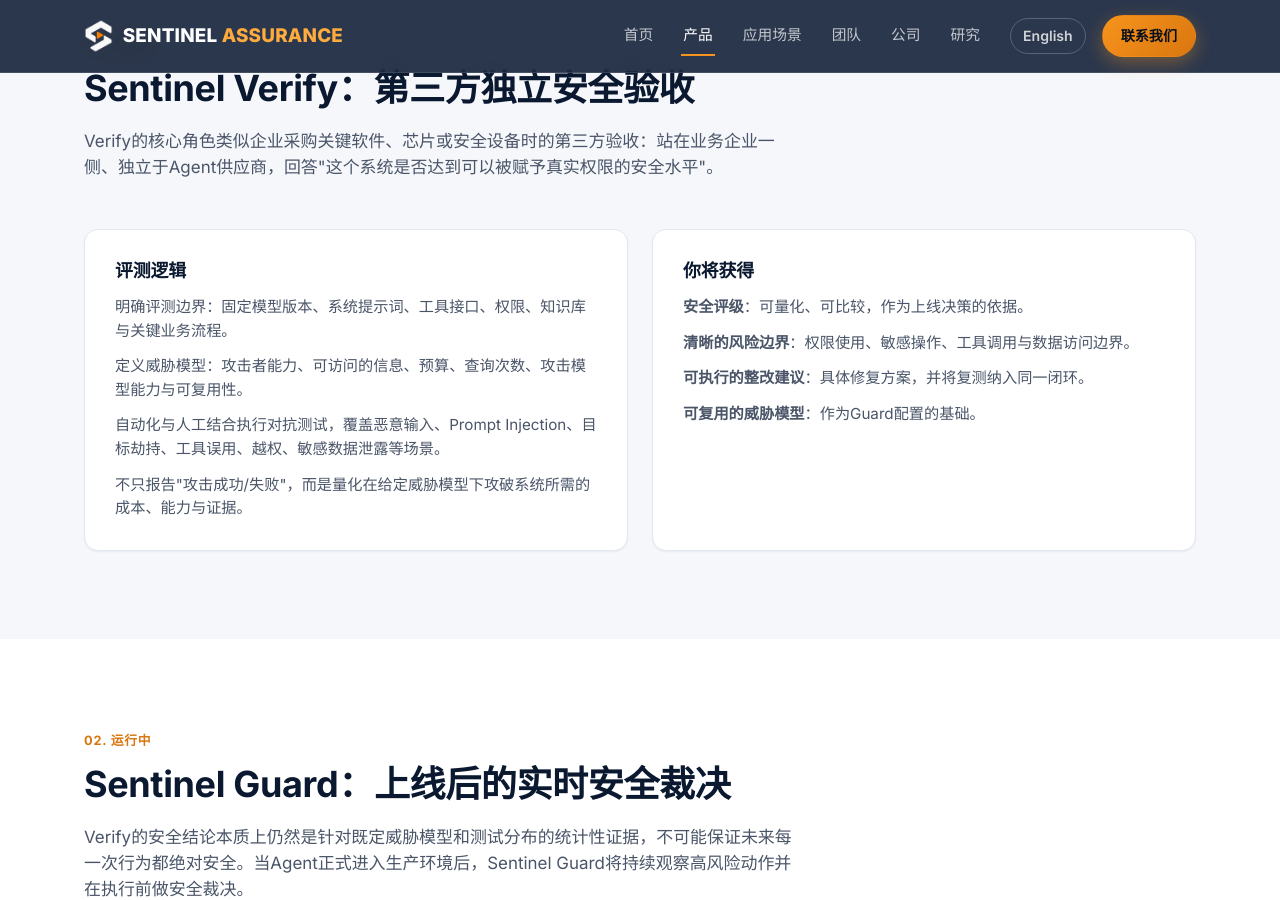
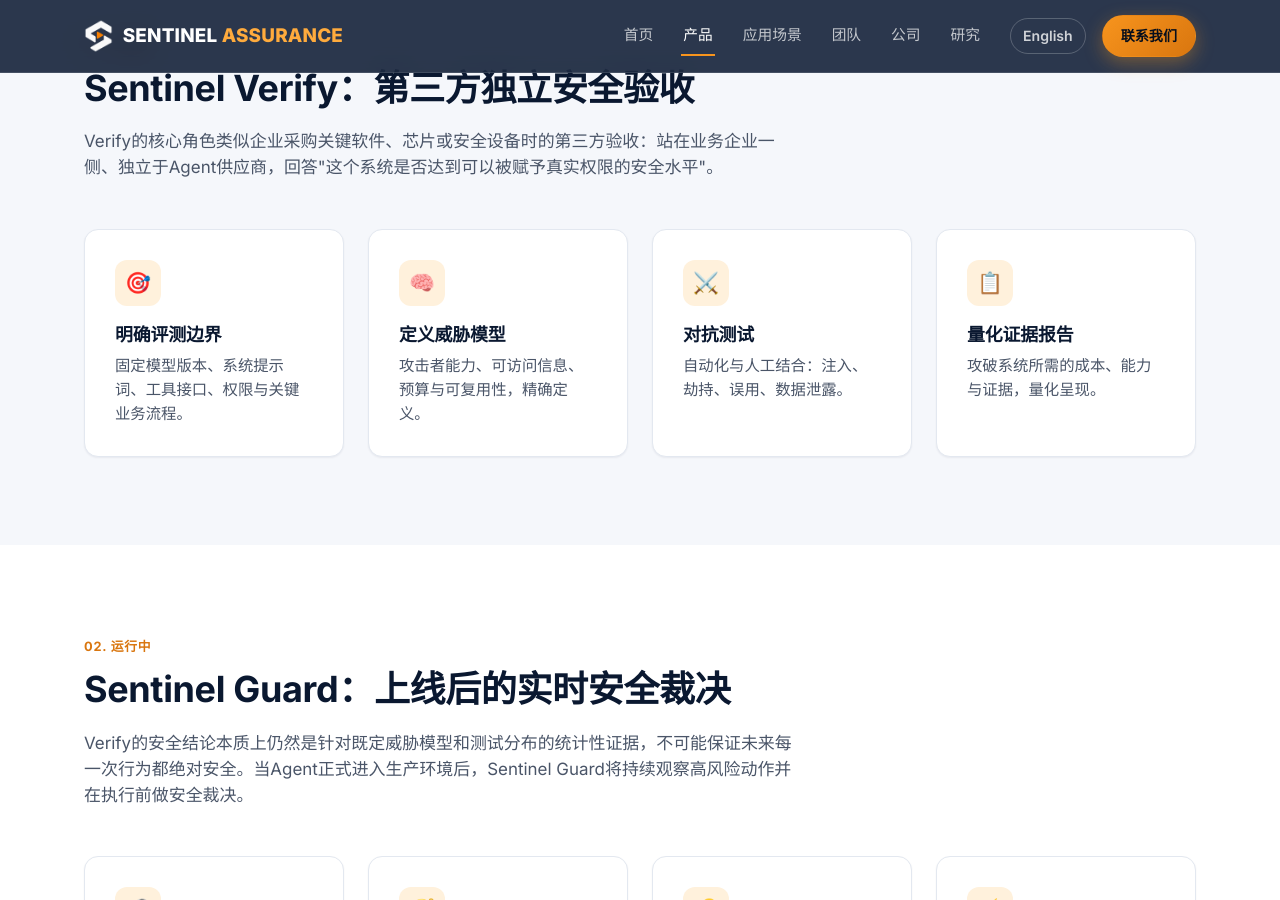
Before and after one commit to sentinel-ai-security/sentinel-ai-security.github.io, a Jekyll site: the page built from zh/product.html, in a window 1280 px wide and 900 px high, scrolled down 904 px. Built offline with Jekyll 4.4.1, drawn with Linux system fonts in a browser that asks for light colours.

Commit message:
Redesign Verify section to match Guard/Live's compact card style

```diff
--- a/zh/product.html
+++ b/zh/product.html
@@ -68,24 +68,26 @@ description: >-
       </p>
     </div>
 
-    <div class="grid grid-2">
+    <div class="grid grid-4">
       <div class="card">
-        <h3>评测逻辑</h3>
-        <ul style="margin-top: 14px;">
-          <li style="margin-bottom:12px; color:var(--ink-600); font-size:0.95rem;">明确评测边界：固定模型版本、系统提示词、工具接口、权限、知识库与关键业务流程。</li>
-          <li style="margin-bottom:12px; color:var(--ink-600); font-size:0.95rem;">定义威胁模型：攻击者能力、可访问的信息、预算、查询次数、攻击模型能力与可复用性。</li>
-          <li style="margin-bottom:12px; color:var(--ink-600); font-size:0.95rem;">自动化与人工结合执行对抗测试，覆盖恶意输入、Prompt Injection、目标劫持、工具误用、越权、敏感数据泄露等场景。</li>
-          <li style="margin-bottom:0; color:var(--ink-600); font-size:0.95rem;">不只报告"攻击成功/失败"，而是量化在给定威胁模型下攻破系统所需的成本、能力与证据。</li>
-        </ul>
+        <div class="card-icon">🎯</div>
+        <h3>明确评测边界</h3>
+        <p>固定模型版本、系统提示词、工具接口、权限与关键业务流程。</p>
       </div>
       <div class="card">
-        <h3>你将获得</h3>
-        <ul style="margin-top: 14px;">
-          <li style="margin-bottom:12px; color:var(--ink-600); font-size:0.95rem;"><strong>安全评级</strong>：可量化、可比较，作为上线决策的依据。</li>
-          <li style="margin-bottom:12px; color:var(--ink-600); font-size:0.95rem;"><strong>清晰的风险边界</strong>：权限使用、敏感操作、工具调用与数据访问边界。</li>
-          <li style="margin-bottom:12px; color:var(--ink-600); font-size:0.95rem;"><strong>可执行的整改建议</strong>：具体修复方案，并将复测纳入同一闭环。</li>
-          <li style="margin-bottom:0; color:var(--ink-600); font-size:0.95rem;"><strong>可复用的威胁模型</strong>：作为Guard配置的基础。</li>
-        </ul>
+        <div class="card-icon">🧠</div>
+        <h3>定义威胁模型</h3>
+        <p>攻击者能力、可访问信息、预算与可复用性，精确定义。</p>
+      </div>
+      <div class="card">
+        <div class="card-icon">⚔️</div>
+        <h3>对抗测试</h3>
+        <p>自动化与人工结合：注入、劫持、误用、数据泄露。</p>
+      </div>
+      <div class="card">
+        <div class="card-icon">📋</div>
+        <h3>量化证据报告</h3>
+        <p>攻破系统所需的成本、能力与证据，量化呈现。</p>
       </div>
     </div>
   </div>
```
Also changed, not shown: en/product.html (+17 -15 lines).
